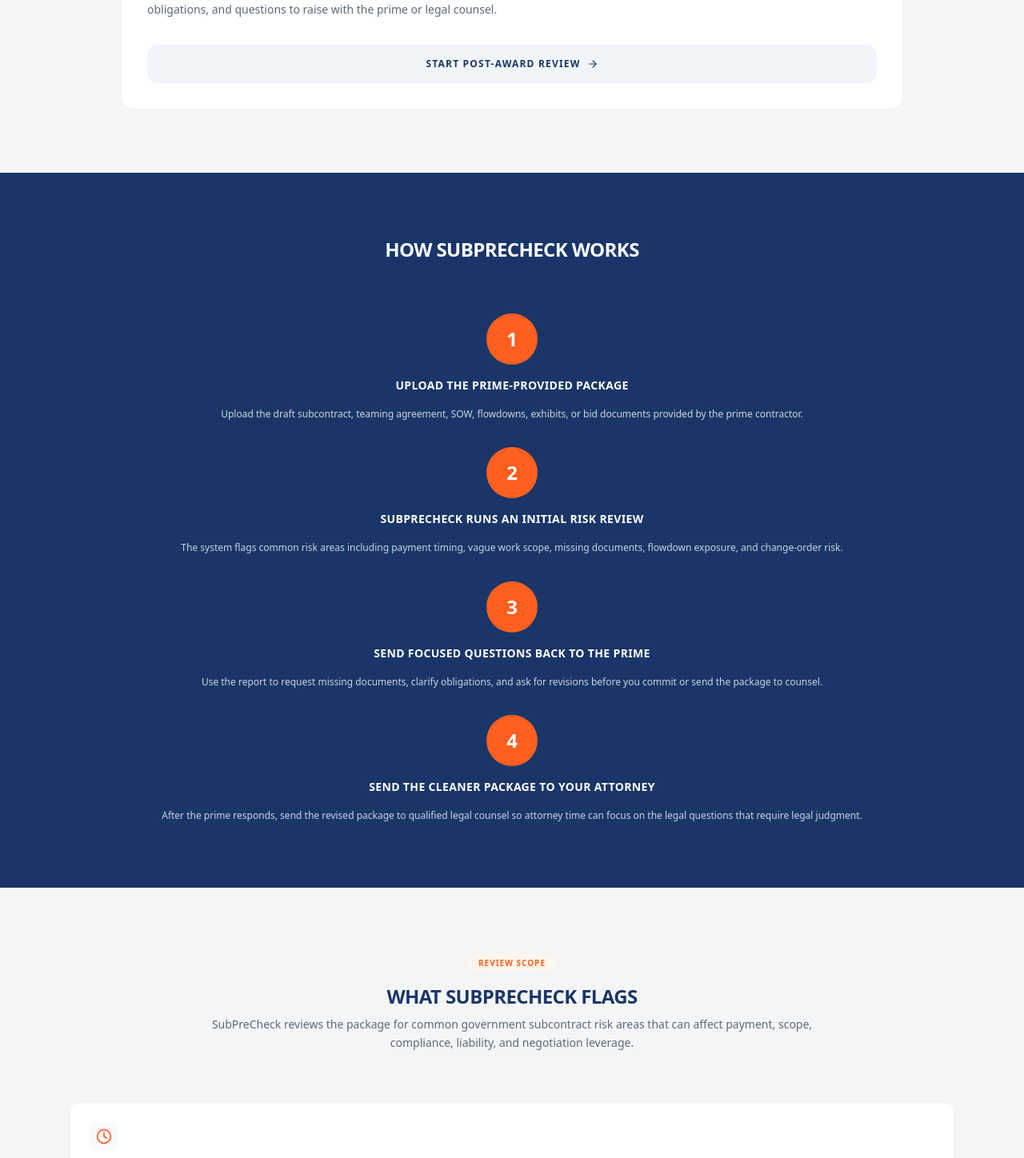
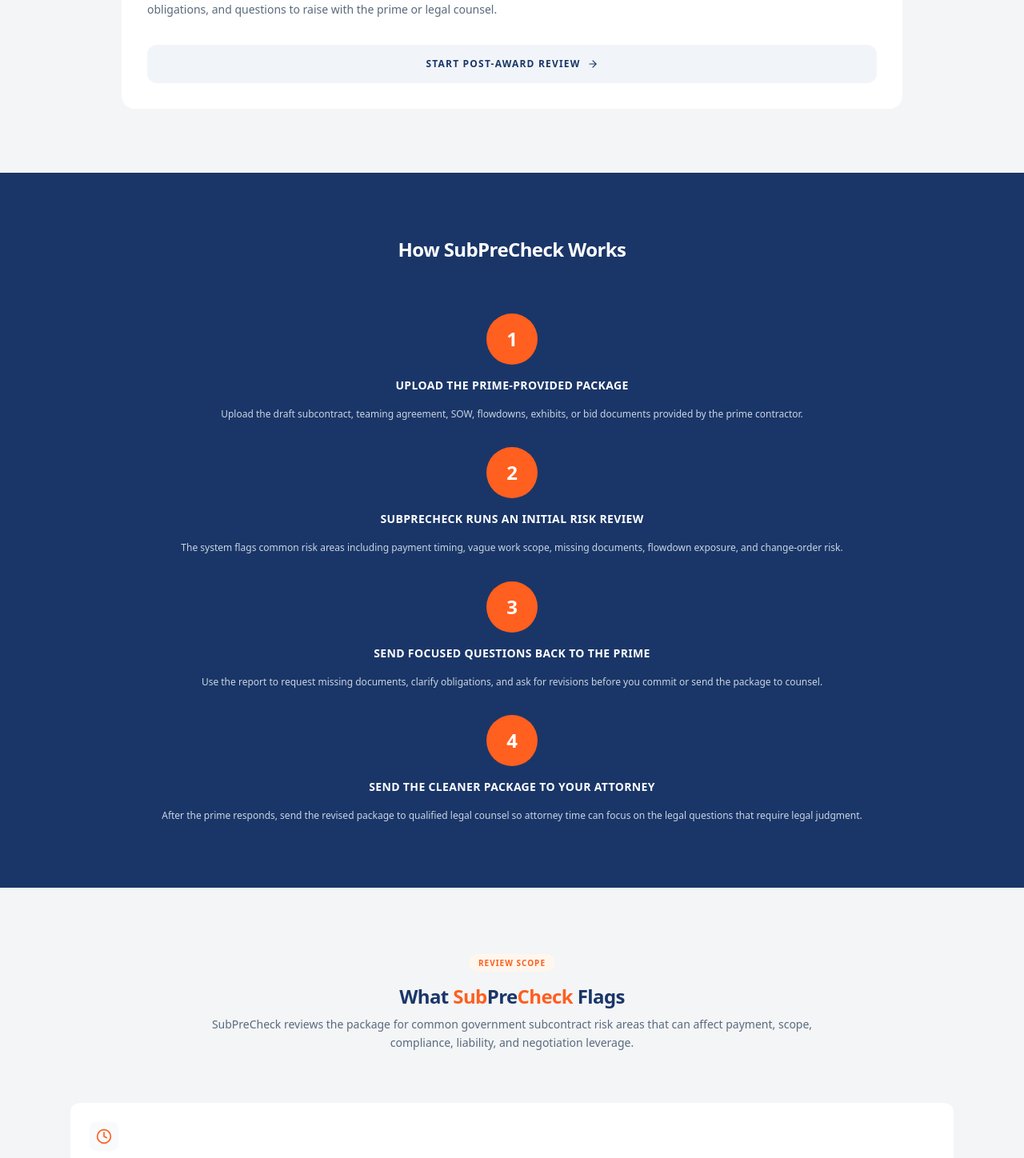
Before and after one commit to siricarsen-cmd/subshield, a Next.js app: page / in a window 1280 px wide. Shown: the part 2009-3457 px from the top of the page at 80% size. Built offline with nearby package versions, Linux system fonts and the light colour scheme; no server answers.

Commit message:
Polish prominent SubPreCheck homepage headings

```diff
--- a/app/page.tsx
+++ b/app/page.tsx
@@ -1,6 +1,7 @@
 "use client";
 
 import Link from "next/link";
+import BrandName from "@/components/BrandName";
 import {
   FileText, ArrowRight, CheckCircle,
   FileSearch, FileWarning, AlertTriangle, Clock,
@@ -212,8 +213,8 @@ export default function Home() {
       <section className="bg-[#1A3668] text-white py-20 px-6">
         <div className="max-w-6xl mx-auto">
           <div className="text-center mb-16">
-            <h2 className="text-2xl sm:text-3xl font-extrabold uppercase tracking-tight">
-              How SubPreCheck Works
+            <h2 className="text-2xl sm:text-3xl font-extrabold tracking-tight">
+              How <BrandName /> Works
             </h2>
           </div>
 
@@ -260,8 +261,8 @@ export default function Home() {
           <span className="text-[10px] font-black text-[#FF5F1F] uppercase tracking-widest bg-orange-50 border border-orange-200/50 px-3 py-1 rounded-full">
             Review Scope
           </span>
-          <h2 className="text-2xl sm:text-3xl font-extrabold text-[#1A3668] uppercase tracking-tight mt-4">
-            What SubPreCheck Flags
+          <h2 className="text-2xl sm:text-3xl font-extrabold text-[#1A3668] tracking-tight mt-4">
+            What <BrandName styled /> Flags
           </h2>
           <p className="text-sm text-[#596A7D] font-medium mt-2 leading-relaxed">
             SubPreCheck reviews the package for common government subcontract risk areas that can affect payment, scope, compliance, liability, and negotiation leverage.
```
